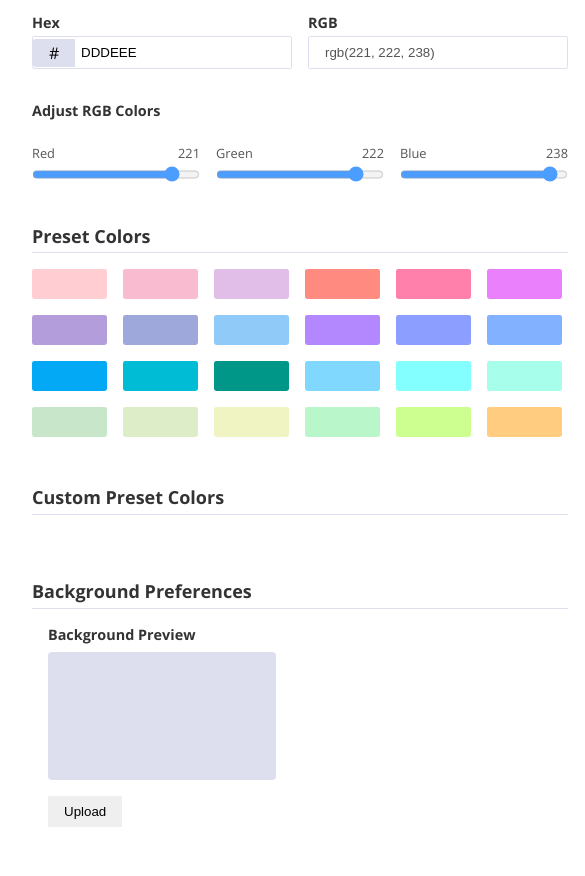
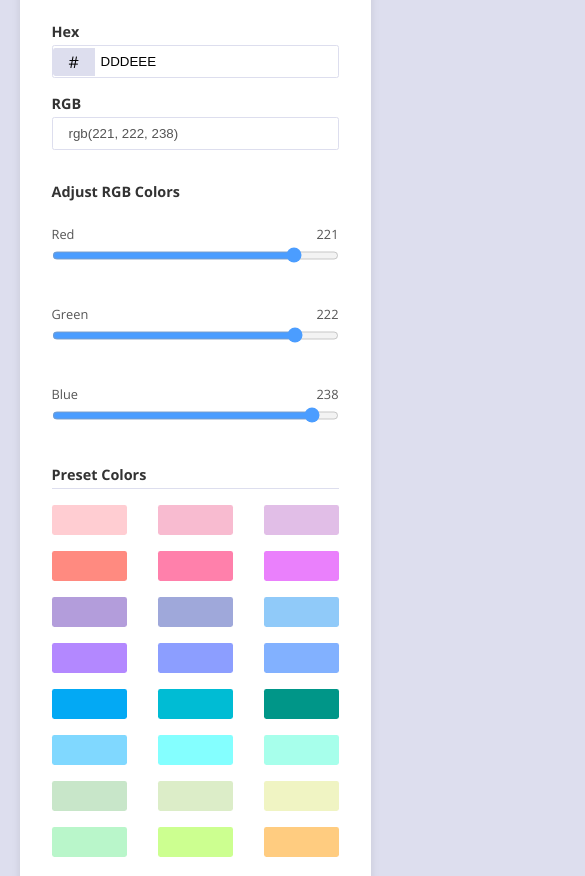
Before and after one commit to Md-Jarif-Hosain/Frontend-Projects, a plain HTML site: page project-1/index.html in a window 390 px wide. Shown: the part 341-1217 px from the top of the page, 585 px wide, since content can reach past the window. Drawn offline with nearby package versions, Linux system fonts and the light colour scheme.

Commit message:
Responsiveness done

```diff
--- a/project-1/style.css
+++ b/project-1/style.css
@@ -35,6 +35,9 @@ body {
   align-items: center;
   justify-content: space-between;
 }
+.section-header-action-group {
+  padding: 16px 16px;
+}
 .section-header-action {
   display: inline-block;
   border: none;
@@ -45,6 +48,7 @@ body {
   font-size: 0.9rem;
   font-weight: 600;
   cursor: pointer;
+  margin: 0 5px;
 }
 .section-title {
   font-size: 18px;
@@ -71,7 +75,7 @@ body {
   display: flex;
   align-items: center;
   justify-content: space-between;
-  margin-top: 1rem;
+  margin: 2rem 0;
   gap: 1rem;
 }
 .mode-radio-group {
@@ -249,6 +253,7 @@ text-input:disabled {
 }
 .background-left-panel {
   padding: 1rem;
+  height: auto;
 }
 .background-image {
   width: 100%;
@@ -281,3 +286,63 @@ text-input:disabled {
 .select-group {
   margin-bottom: 1rem;
 }
+
+/* Media queries */
+@media screen and (max-width: 425px) {
+  .container {
+    width: 90%;
+    margin: 0 auto;
+  }
+
+  .selected-color-code,
+  .color-sliders-group {
+    display: flex;
+    flex-wrap: wrap;
+    flex-direction: column;
+  }
+  .preset-colors {
+    justify-content: space-between;
+  }
+  .section-title,
+  .lead {
+    font-size: 0.9rem;
+    font-weight: 700;
+  }
+  .background-preferences {
+    display: flex;
+    flex-wrap: wrap;
+    flex-direction: column;
+    overflow-x: hidden !important;
+  }
+  .background-image {
+    width: 80vw;
+    padding-top: 56.25%;
+    border-radius: 0.25rem;
+    background-color: #dddeee;
+    margin-top: 0.5rem;
+    background-repeat: no-repeat !important;
+    background-size: 100% 100% !important;
+    background-position: bottom !important;
+  }
+  .background-right-panel {
+    margin: 3rem;
+  }
+  .background-right-panel .text-input,
+  text-input:disabled,
+  option {
+    width: 130px;
+    background: transparent;
+    outline: none;
+    border: 1px solid #dddeee;
+    border-radius: 0.15rem;
+    padding: 0.5rem 0.3rem;
+    margin-top: 1rem;
+    font-size: 13px;
+  }
+  .background-preferences .lead {
+    font-size: 0.7rem;
+  }
+  .select-group {
+    margin-bottom: 2rem;
+  }
+}
```
